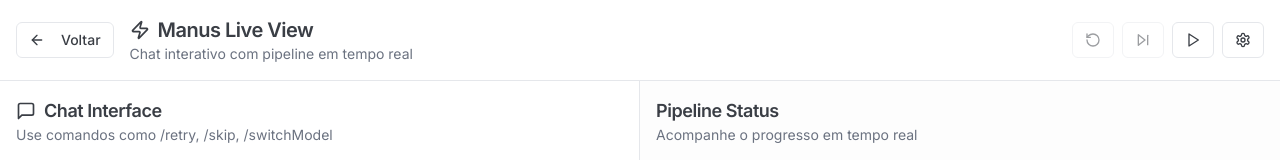
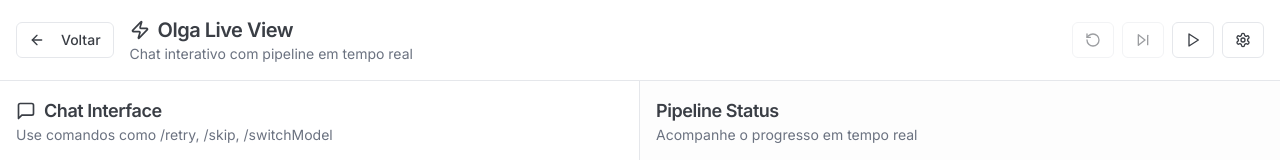
Before and after one commit to Arthur-Musa/vision-agent-recreation, a React (Vite) app: page /live in a window 1280 px wide. Shown: the top 160 px of the page. Built offline with nearby package versions, Linux system fonts and the light colour scheme; no server answers.

Commit message:
Replace "Manus" with "Olga"
Replaces all instances of "Manus" with "Olga" in the codebase.

```diff
--- a/src/pages/ManusLiveView.tsx
+++ b/src/pages/ManusLiveView.tsx
@@ -251,7 +251,7 @@ const ManusLiveView = () => {
               <div>
                 <h1 className="text-xl font-semibold flex items-center gap-2">
                   <Zap className="h-5 w-5" />
-                  Manus Live View
+                  Olga Live View
                 </h1>
                 <p className="text-sm text-muted-foreground">
                   Chat interativo com pipeline em tempo real
```
